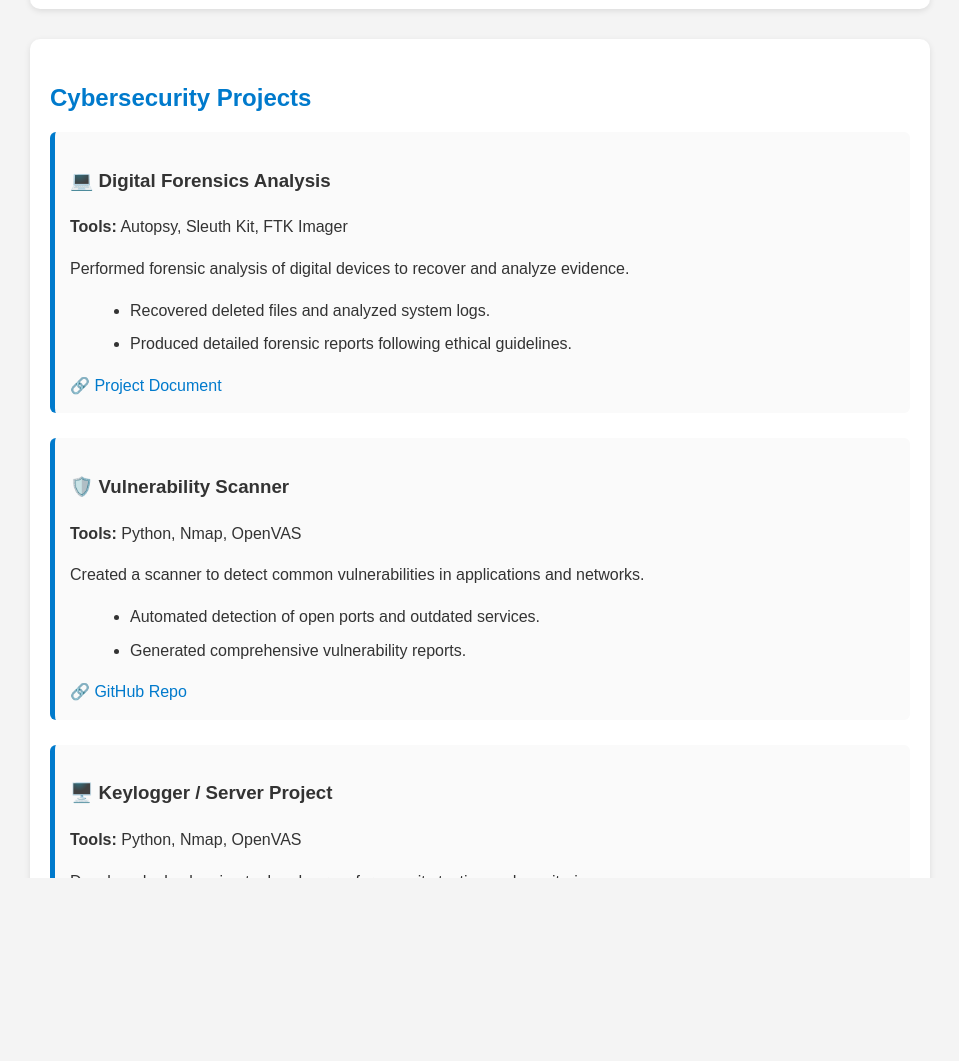
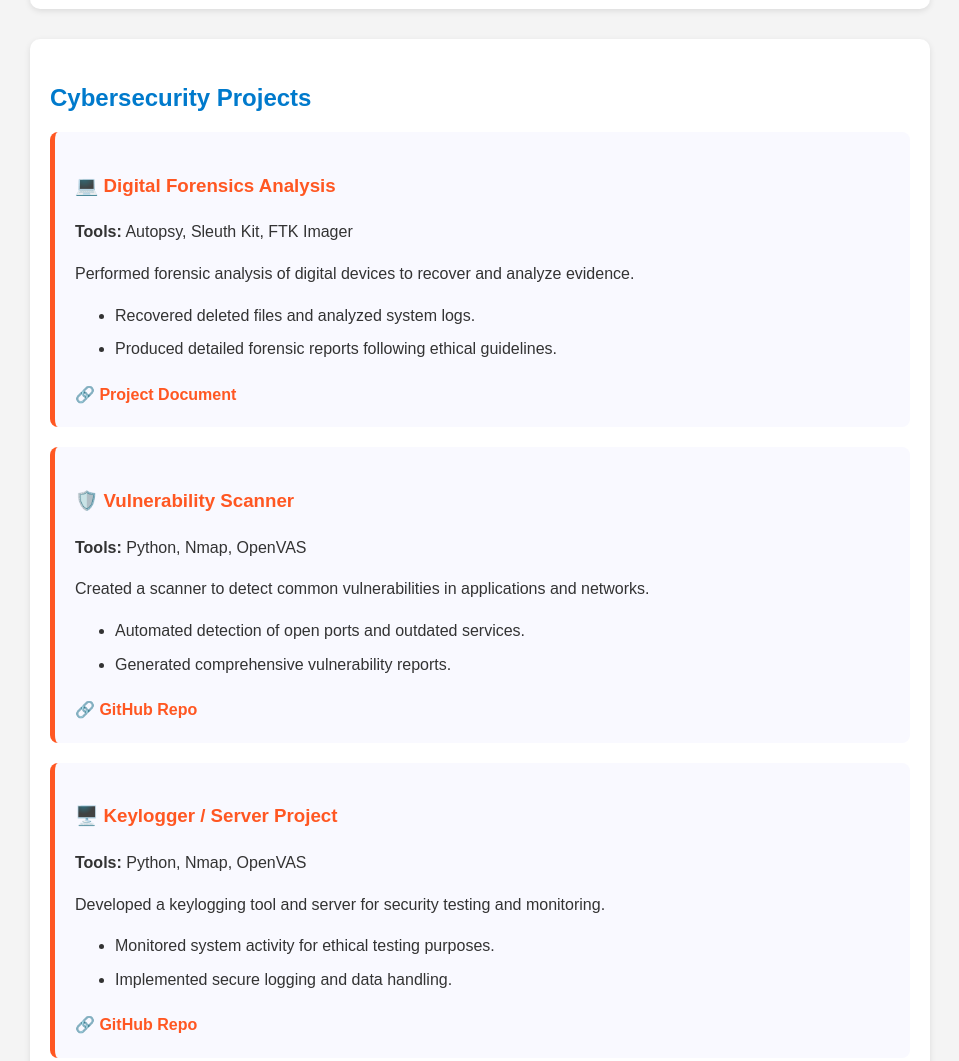
Before and after one commit to Abobbynwa/valentineagaba, a plain HTML site: page index.html in a window 1280 px wide. Shown: the part 1917-2978 px from the top of the page, without its empty margins (160-1119 px from the left). Drawn offline with Linux system fonts and the light colour scheme.

Commit message:
style.css

```diff
--- a/style.css
+++ b/style.css
@@ -55,6 +55,34 @@ ul {
 ul li {
   margin-bottom: 8px;
 }
+#cybersecurity-projects .project {
+  background: #f9f9ff;
+  border-left: 5px solid #ff5722; /* different accent color for cybersecurity */
+  padding: 20px;
+  border-radius: 8px;
+  margin-bottom: 20px;
+}
+
+#cybersecurity-projects h3 {
+  color: #ff5722; /* matches accent color */
+}
+
+#cybersecurity-projects ul {
+  margin-top: 10px;
+  margin-bottom: 10px;
+  padding-left: 20px;
+}
+
+#cybersecurity-projects a {
+  display: inline-block;
+  margin-top: 10px;
+  color: #ff5722;
+  font-weight: bold;
+}
+
+#cybersecurity-projects a:hover {
+  text-decoration: underline;
+}
 
 .project {
   margin-bottom: 25px;
```
